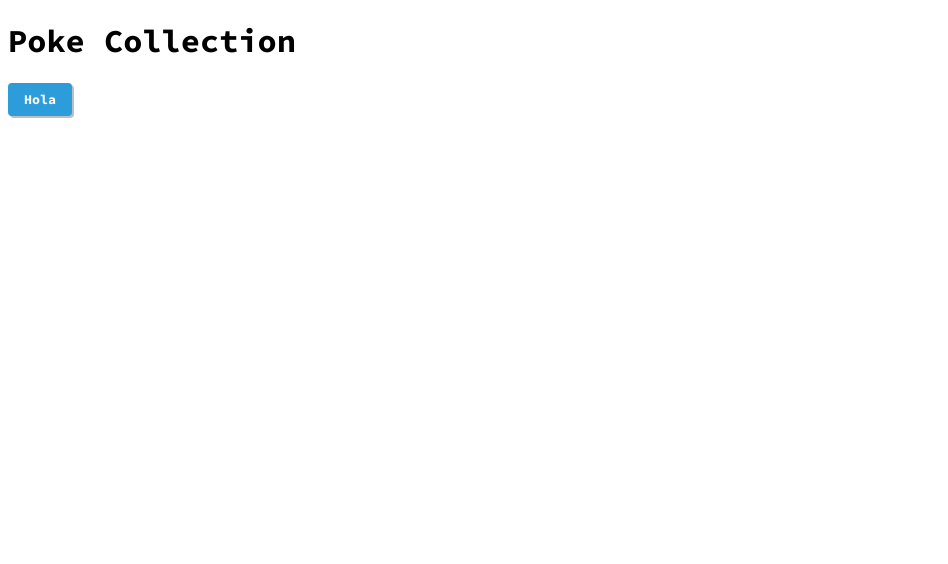
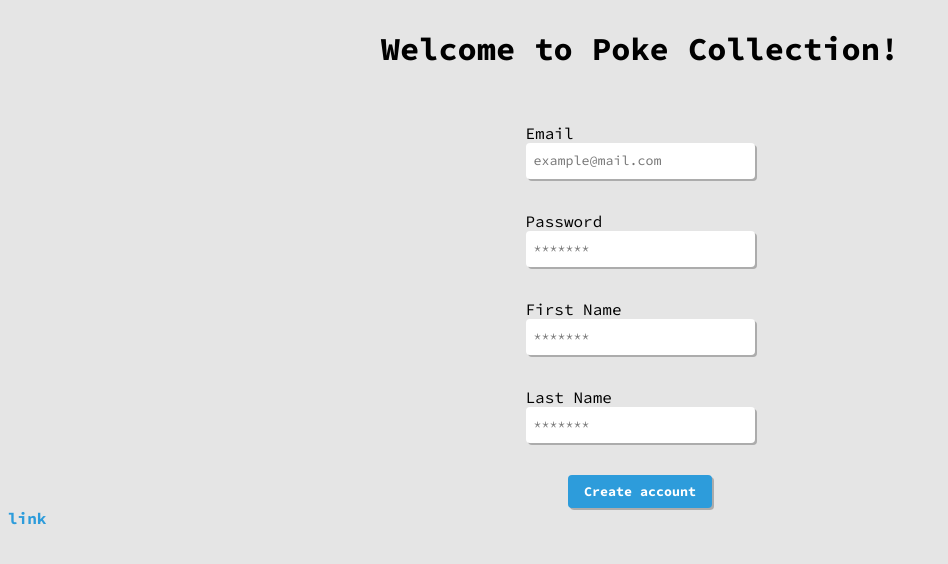
Before and after one commit to cesarmarvar/poke-collection, a React (Create React App) app: page / in a window 1280 px wide. Shown: the top 564 px of the page, without its empty margins (0-948 px from the left). Built offline with nearby package versions, Linux system fonts and the light colour scheme.

Commit message:
ADD: login page working and signup page halfways

```diff
--- a/src/App.js
+++ b/src/App.js
@@ -1,14 +1,17 @@
-import { BlueButton } from "./styles/typography";
+import { useState } from "react";
+import { LoginPage } from "./pages/login-page";
+import { SignupPage } from "./pages/signup-page";
+import { CustomLink } from "./styles/typography";
 
 function App() {
+  const [ showLogin, setShowLogin ] = useState(true)
 
-  function Button() {
-    return(<BlueButton>Hola</BlueButton>);
-  };
+
   return (
     <>
-      <h1>Poke Collection</h1>
-      <Button />
+      <SignupPage />
+      {/* <LoginPage /> */}
+      <CustomLink>link</CustomLink>
     </>
   );
 }
--- /dev/null
+++ b/src/components/input.js
@@ -0,0 +1,18 @@
+import { InputBox } from "../styles/typography"
+
+
+export function Input({ id, name, type = "text", placeholder, value, label, onChange }) {
+
+  return (
+  <>
+  {label && <label htmlFor={id || name}>{label}</label>}
+  <InputBox
+    id={id || name}
+    name={name}
+    type={type}
+    value={value}
+    onChange={onChange}
+    placeholder={placeholder}
+    />
+  </>)
+};
--- a/src/index.css
+++ b/src/index.css
@@ -1,4 +1,5 @@
 @import url('https://fonts.googleapis.com/css2?family=Montserrat:wght@600&family=Source+Code+Pro:ital,wght@0,200;0,300;0,400;0,500;0,600;0,700;1,200;1,300;1,400;1,500;1,600&display=swap');
 body {
   font-family: 'Source Code Pro', monospace;
+  background-color: #E5E5E5;
 }
--- /dev/null
+++ b/src/pages/login-page.js
@@ -0,0 +1,53 @@
+import { Input } from "../components/input";
+import { BlueButton } from "../styles/typography";
+import { login } from "../services/sessions-services";
+import { useState } from "react";
+import { CustomLink, FormContainer, H1 } from "../styles/typography";
+
+export function LoginPage() {
+
+  const [ user, setUser ] = useState({
+    email: "",
+    password: "",
+  })
+
+  const {email, password} = user;
+
+  function handleSubmit(event) {
+    event.preventDefault();
+    // console.log(event.target)
+    login(user)
+    .then(console.log)
+    .catch(console.log)
+  }
+
+  function handleChange(event) {
+    const { name, value } = event.target;
+    setUser({...user, [name]: value})
+  }
+
+return(
+  <FormContainer>
+    <H1>Welcome to Poke Collection!</H1>
+    <form onSubmit={handleSubmit}>
+      <Input
+        name="email"
+        type="email"
+        value={email}
+        placeholder="example@mail.com"
+        onChange={handleChange}
+        label="Email"
+        />
+      <Input
+        name="password"
+        type="password"
+        value={password}
+        placeholder="*******"
+        onChange={handleChange}
+        label="Password"
+        />
+      <BlueButton type="submit"> Login</BlueButton>
+    </form>
+  </FormContainer>
+  )
+}
--- /dev/null
+++ b/src/pages/signup-page.js
@@ -0,0 +1,72 @@
+import { Input } from "../components/input";
+import { BlueButton } from "../styles/typography";
+import { createUser } from "../services/user-services";
+import { useState } from "react";
+import { FormContainer, H1 } from "../styles/typography";
+
+
+export function SignupPage() {
+
+  const [ user, setUser ] = useState({
+    email: "",
+    password: "",
+    first_name: "",
+    last_name: "",
+  })
+
+  const {email, password, first_name, last_name} = user;
+
+  function handleSubmit(event) {
+    event.preventDefault();
+    // console.log(event.target)
+    createUser(user)
+    .then(console.log)
+    .catch(console.log)
+  }
+
+  function handleChange(event) {
+    const { name, value } = event.target;
+    setUser({...user, [name]: value})
+  }
+
+return(
+  <FormContainer>
+    <H1>Welcome to Poke Collection!</H1>
+    <form onSubmit={handleSubmit}>
+      <Input
+        name="email"
+        type="email"
+        value={email}
+        placeholder="example@mail.com"
+        onChange={handleChange}
+        label="Email"
+        />
+      <Input
+        name="password"
+        type="password"
+        value={password}
+        placeholder="*******"
+        onChange={handleChange}
+        label="Password"
+        />
+      <Input
+        name="first_name"
+        type="first_name"
+        value={first_name}
+        placeholder="*******"
+        onChange={handleChange}
+        label="First Name"
+        />
+      <Input
+        name="last_name"
+        type="last_name"
+        value={last_name}
+        placeholder="*******"
+        onChange={handleChange}
+        label="Last Name"
+        />
+      <BlueButton type="submit">Create account</BlueButton>
+    </form>
+  </FormContainer>
+  )
+}
--- a/src/services/sessions-services.js
+++ b/src/services/sessions-services.js
@@ -9,10 +9,11 @@ export async function login(credentials) {
   return user;
 }
 
+
 export async function logout() {
   const response = await apiFetch("logout", {
     method: "DELETE"
   })
-  sessionStorage.removeItem(token)
+  sessionStorage.removeItem(tokenKey)
   return response;
 }
--- a/src/styles/typography.js
+++ b/src/styles/typography.js
@@ -32,8 +32,49 @@ color: white;
 cursor: pointer;
 font-family: Source Code Pro;
 font-weight: 700;
-// margin: 0 auto;
+margin: 0 auto;
 &:hover {
-    background: #2DB2DB;
+    background: #006bb3;
 }
 `
+
+export const CustomLink = styled("a")`
+width: 135px;
+height: 20px;
+font-family: 'Source Code Pro';
+font-style: normal;
+font-weight: 700;
+font-size: 16px;
+line-height: 20px;
+color: #2D9CDB;
+cursor: pointer;
+text-align: center;
+:hover {
+  padding-top: 2px;
+  color: #006bb3
+}`
+
+export const FormContainer = styled.div`
+display: flex;
+flex-direction: column;
+justify-content: center;
+align-items: center;
+gap: 2rem;`
+
+export const H1 = styled.h1`
+text-align: center;`
+
+export const InputBox = styled("input")`
+display: flex;
+flex-direction: row;
+align-items: center;
+padding: 4px 8px;
+gap: 10px;
+width: 213px;
+height: 28px;
+background: #FFFFFF;
+box-shadow: 2px 2px 0px rgba(0, 0, 0, 0.25);
+border: none;
+border-radius: 4px;
+font-family: Source Code Pro;
+margin-bottom: 2rem;`
```
